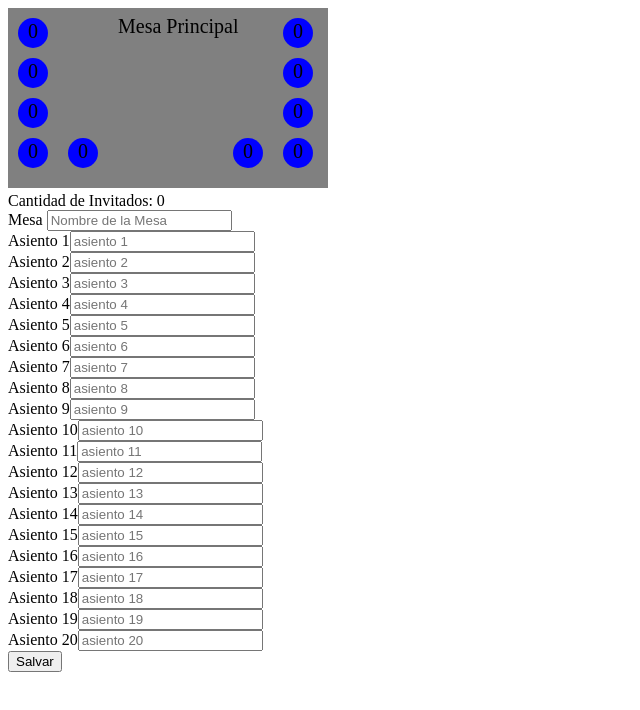
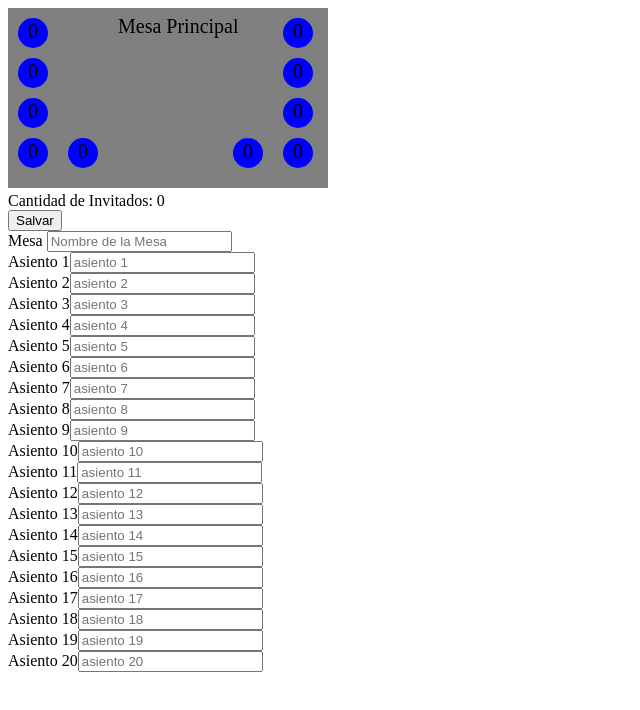
Before and after one commit to pachonjcl/invitados, a plain HTML site: page index.html in a window 1280 px wide. Shown: the whole page, without its empty margins (0-640 px from the left). Drawn offline with nearby package versions, Linux system fonts and the light colour scheme.

Commit message:
move button

```diff
--- a/index.html
+++ b/index.html
@@ -14,7 +14,8 @@
     <div ng-controller="InvitadosCtrl as $ctrl">
         <div id="svg">
         </div>
-        Cantidad de Invitados: {{$ctrl.getTotal()}}
+        Cantidad de Invitados: {{$ctrl.getTotal()}}<br>
+        <button ng-click="$ctrl.save()">Salvar</button>
         <div>
             <label>Mesa</label>
             <input id="mesa" type="text" placeholder="Nombre de la Mesa"><br>
@@ -40,7 +41,6 @@
             <label>Asiento 18</label><input type="text" placeholder="asiento 18"><br>
             <label>Asiento 19</label><input type="text" placeholder="asiento 19"><br>
             <label>Asiento 20</label><input type="text" placeholder="asiento 20"><br>
-            <button ng-click="$ctrl.save()">Salvar</button>
         </div>
     </div>
 </body>
```
